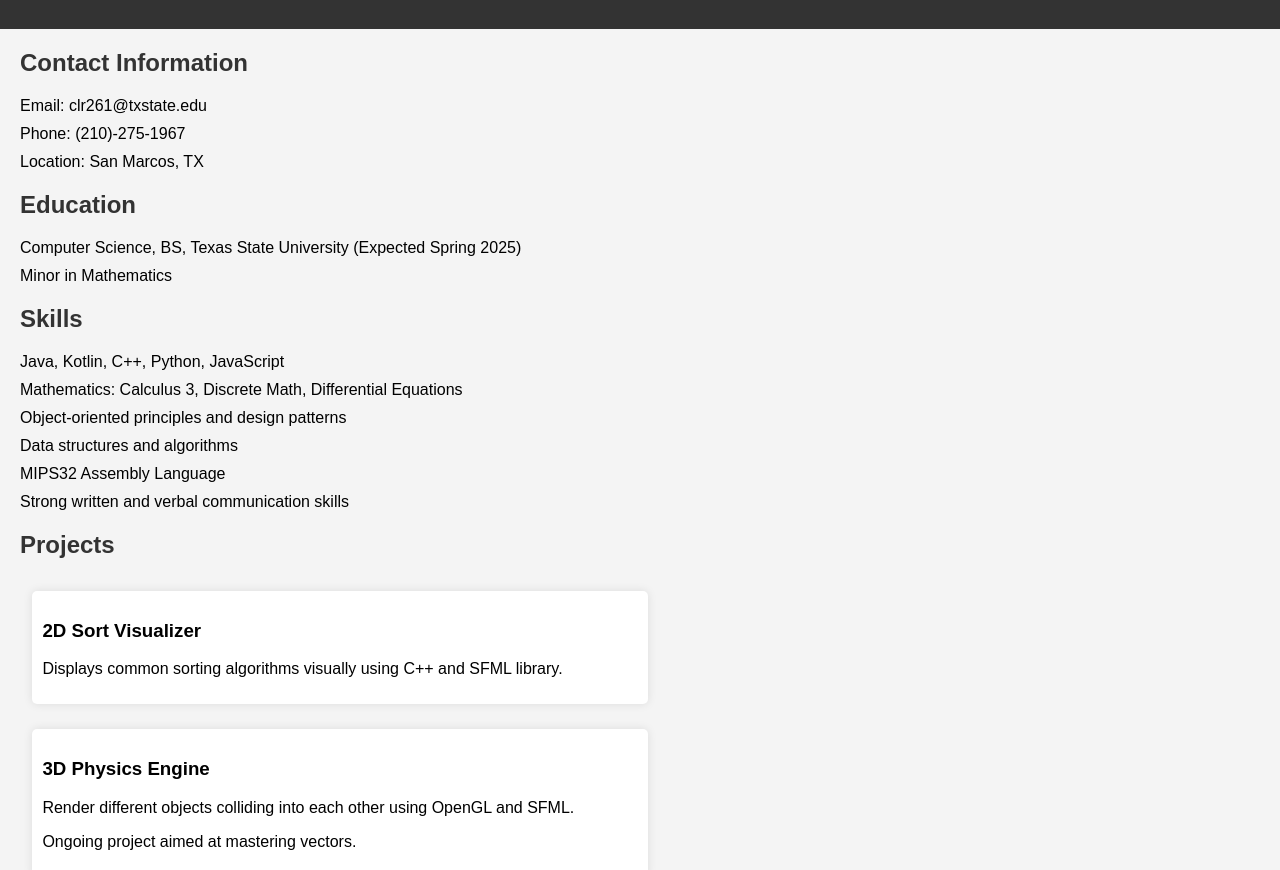
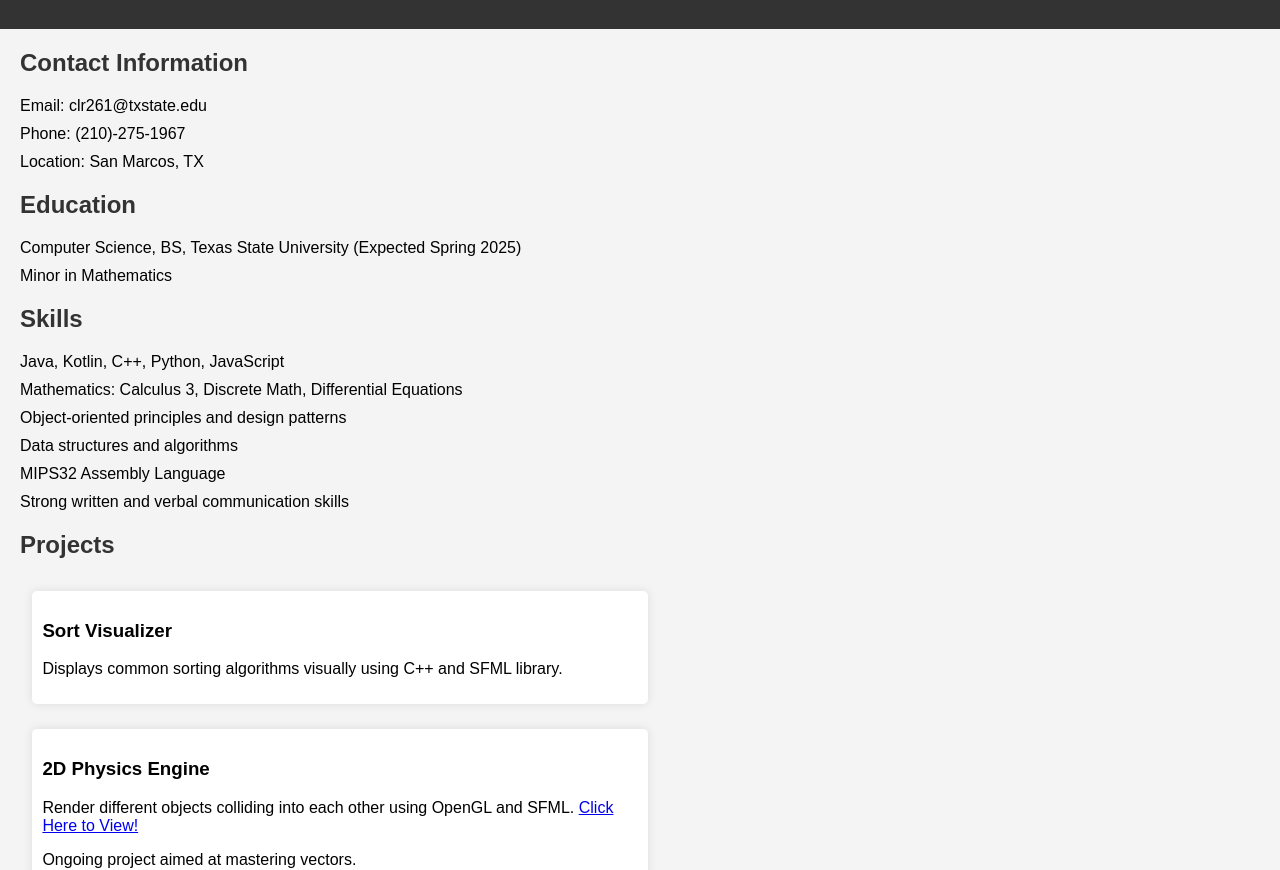
Before and after one commit to LukeRea3/LukeRea3.github.io, a plain HTML site: page index.html in a window 1280 px wide. Shown: the part 117-987 px from the top of the page. Drawn offline with Linux system fonts and the light colour scheme.

Commit message:
Update index.html
added hyperlink

```diff
--- a/index.html
+++ b/index.html
@@ -94,17 +94,17 @@
       <h2>Projects</h2>
       <div class="project-container">
         <div class="project">
-          <h3>2D Sort Visualizer</h3>
+          <h3>Sort Visualizer</h3>
           <p>
             Displays common sorting algorithms visually using C++ and SFML
             library.
           </p>
         </div>
         <div class="project">
-          <h3>3D Physics Engine</h3>
+          <h3>2D Physics Engine</h3>
           <p>
             Render different objects colliding into each other using OpenGL and
-            SFML.
+            SFML. <a href="https://github.com/LukeRea3/2dPhysicsEngine">Click Here to View!</a>
           </p>
           <p>Ongoing project aimed at mastering vectors.</p>
         </div>
```
